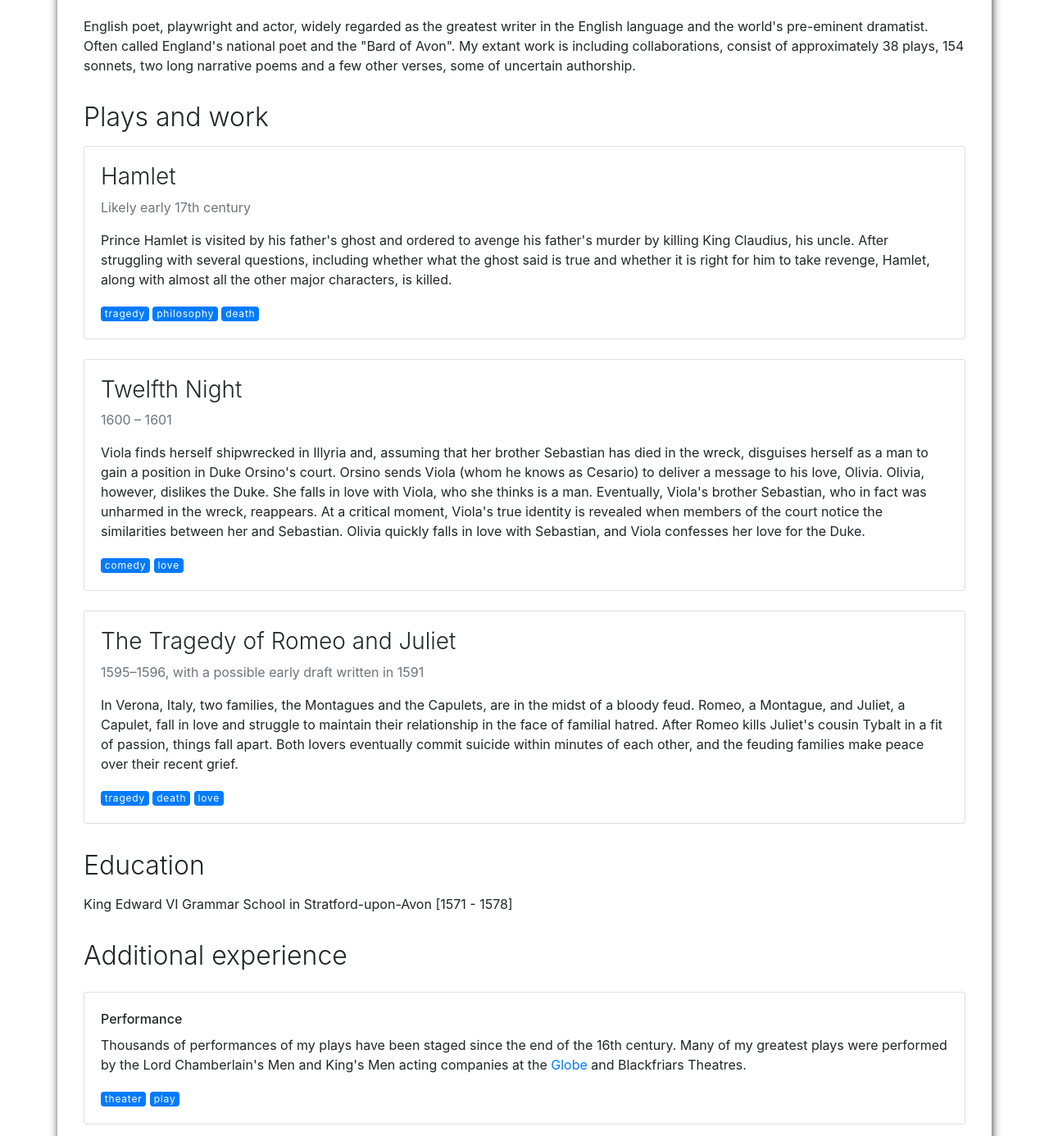
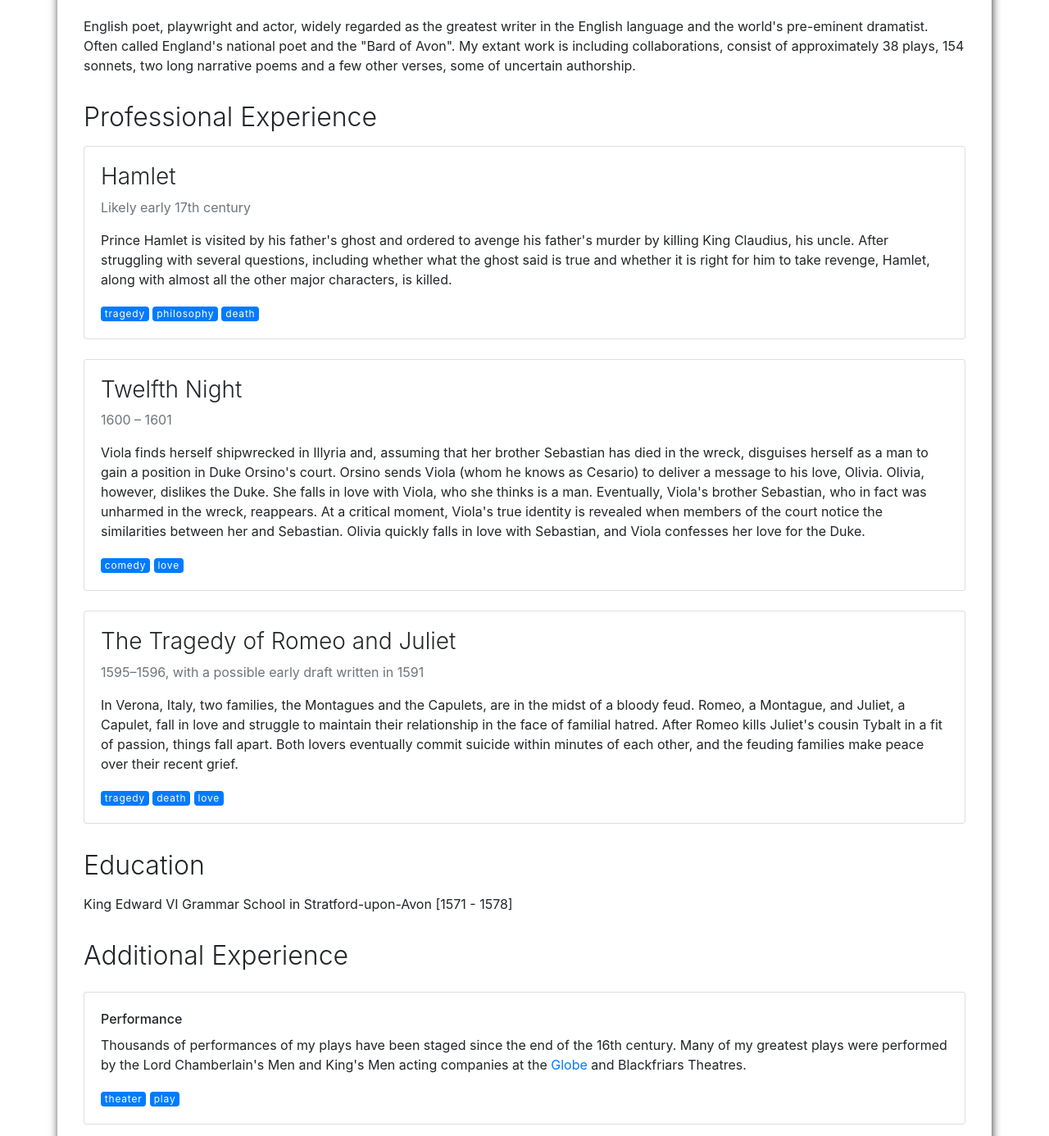
Before and after one commit to sneas/cv-template, a plain HTML site: page index.html in a window 1280 px wide. Shown: the part 320-1706 px from the top of the page at 82% size. Drawn offline with nearby package versions, Linux system fonts and the light colour scheme.

Commit message:
Deploying to gh-pages from  @ 83575eb8be9d3a8ee46c8b1cb1e9220830145e44 🚀

```diff
--- a/index.html
+++ b/index.html
@@ -121,7 +121,7 @@
         two long narrative poems and a few other verses, some of uncertain authorship.
     </p>
 
-    <h2>Plays and work</h2>
+    <h2>Professional Experience</h2>
     <div class="card mb-4">
         <div class="card-body">
             <h3>Hamlet</h3>
@@ -167,7 +167,7 @@
     <h2>Education</h2>
     <p>King Edward VI Grammar School in Stratford-upon-Avon [1571 - 1578]</p>
 
-    <h2>Additional experience</h2>
+    <h2>Additional Experience</h2>
 
     <div class="card mt-4">
         <div class="card-body">
```
Also changed, not shown: 1 other file.
